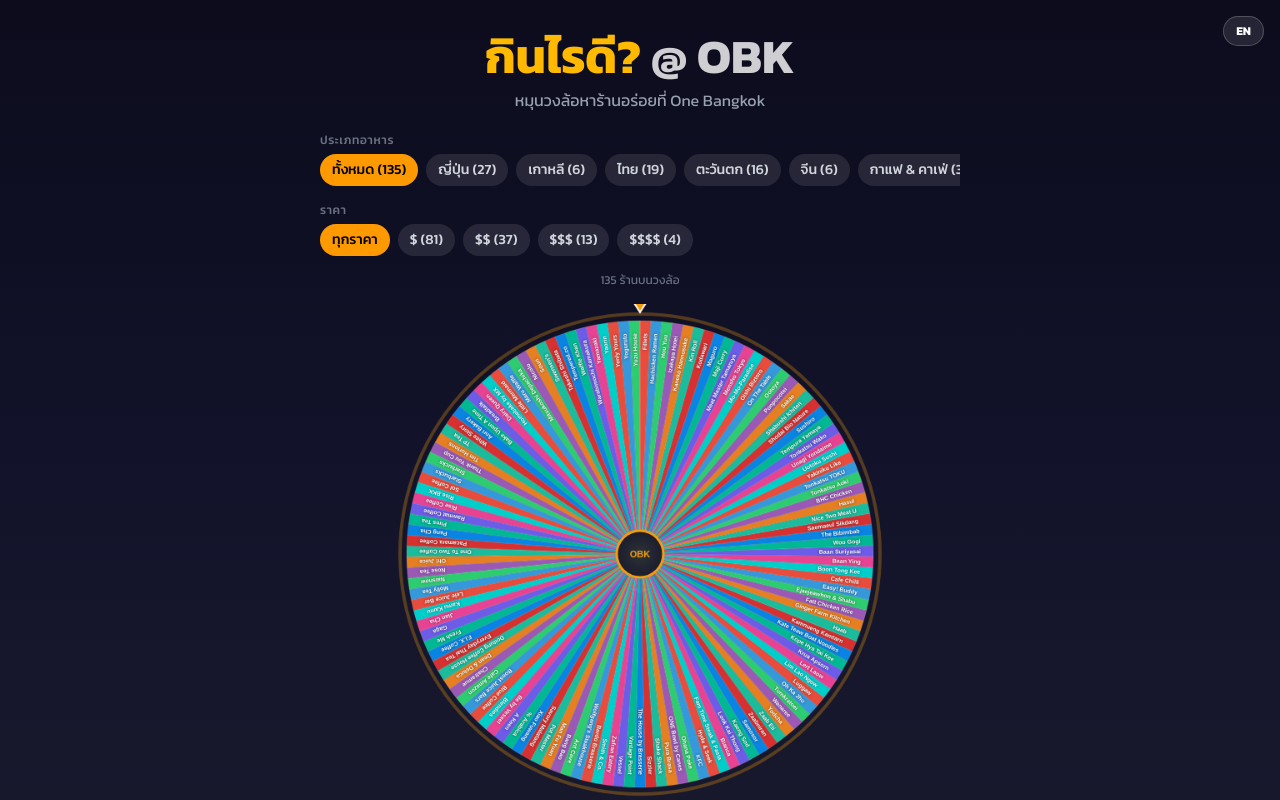
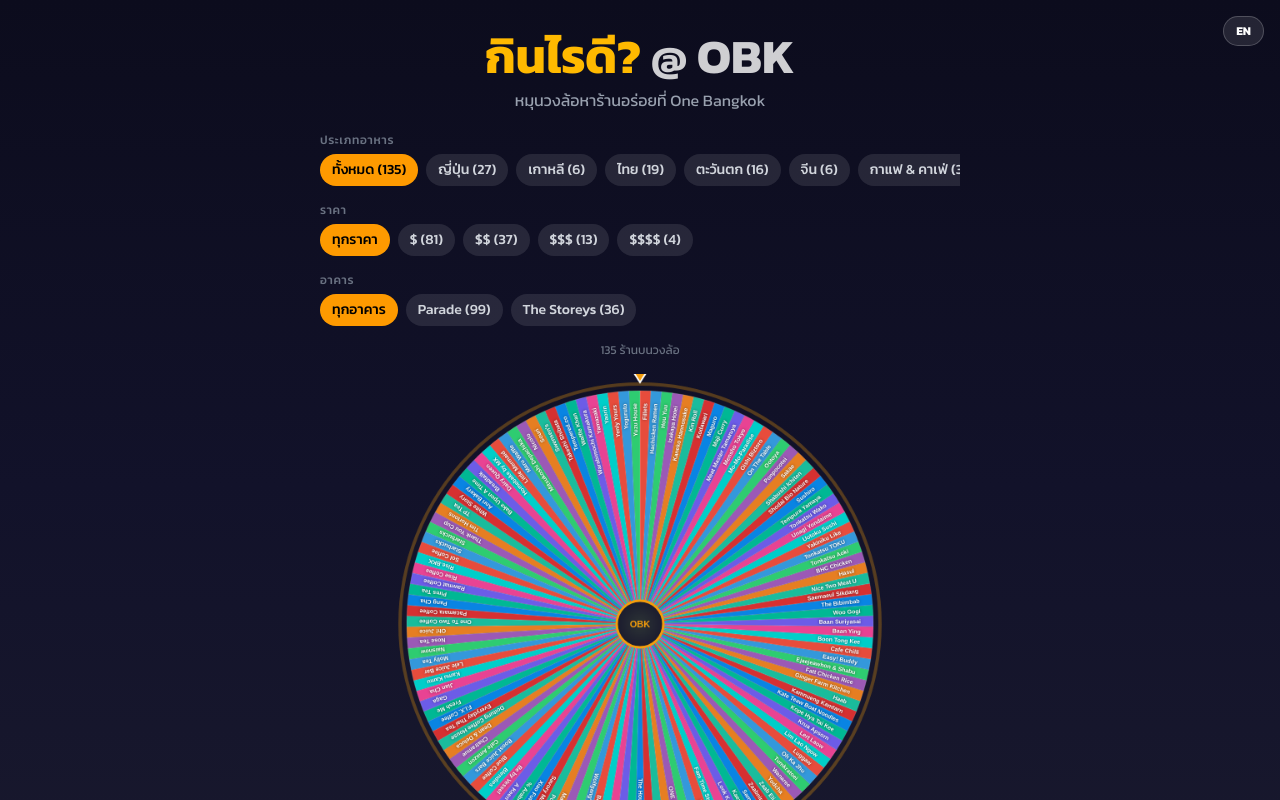
Before and after one commit to ThanatWongsamut/kin-rai-obk, a Next.js app: page / in a window 1280 px wide. Shown: the top 800 px of the page. Built offline with nearby package versions, Linux system fonts and the light colour scheme.

Commit message:
add building filter

```diff
--- a/src/app/page.tsx
+++ b/src/app/page.tsx
@@ -13,11 +13,14 @@
 import { t, CATEGORY_LABELS, PRICE_DESC, type Lang } from "@/i18n";
 
 const PRICE_TIERS: PriceRange[] = [1, 2, 3, 4];
+const BUILDINGS = ["Parade", "The Storeys"] as const;
+type Building = (typeof BUILDINGS)[number];
 
 export default function Home() {
   const [lang, setLang] = useState<Lang>("th");
   const [selectedCats, setSelectedCats] = useState<Category[]>([]);
   const [selectedPrices, setSelectedPrices] = useState<PriceRange[]>([]);
+  const [selectedBuildings, setSelectedBuildings] = useState<Building[]>([]);
   const [result, setResult] = useState<Restaurant | null>(null);
   const [isSpinning, setIsSpinning] = useState(false);
   const [imgError, setImgError] = useState(false);
@@ -38,43 +41,42 @@
     );
   };
 
+  const toggleBuilding = (b: Building) => {
+    setSelectedBuildings((prev) =>
+      prev.includes(b) ? prev.filter((x) => x !== b) : [...prev, b]
+    );
+  };
+
+  // Shared filter helper
+  const matchesFilters = (r: Restaurant, opts?: { skipCat?: boolean; skipPrice?: boolean; skipBuilding?: boolean }) => {
+    const catOk = opts?.skipCat || selectedCats.length === 0 || selectedCats.includes(r.category);
+    const priceOk = opts?.skipPrice || selectedPrices.length === 0 || selectedPrices.includes(r.priceRange);
+    const buildingOk = opts?.skipBuilding || selectedBuildings.length === 0 || selectedBuildings.includes(r.building as Building);
+    return catOk && priceOk && buildingOk;
+  };
+
   const filtered = useMemo(
-    () =>
-      restaurants.filter((r) => {
-        const catOk =
-          selectedCats.length === 0 || selectedCats.includes(r.category);
-        const priceOk =
-          selectedPrices.length === 0 || selectedPrices.includes(r.priceRange);
-        return catOk && priceOk;
-      }),
-    [selectedCats, selectedPrices]
+    () => restaurants.filter((r) => matchesFilters(r)),
+    [selectedCats, selectedPrices, selectedBuildings]
   );
 
   const getCatCount = (cat: Category) =>
-    restaurants.filter(
-      (r) =>
-        r.category === cat &&
-        (selectedPrices.length === 0 || selectedPrices.includes(r.priceRange))
-    ).length;
+    restaurants.filter((r) => r.category === cat && matchesFilters(r, { skipCat: true })).length;
 
   const getPriceCount = (price: PriceRange) =>
-    restaurants.filter(
-      (r) =>
-        r.priceRange === price &&
-        (selectedCats.length === 0 || selectedCats.includes(r.category))
-    ).length;
+    restaurants.filter((r) => r.priceRange === price && matchesFilters(r, { skipPrice: true })).length;
+
+  const getBuildingCount = (b: Building) =>
+    restaurants.filter((r) => r.building === b && matchesFilters(r, { skipBuilding: true })).length;
 
   const handleResult = (r: Restaurant) => {
     setImgError(false);
     setResult(r);
   };
 
-  const filterKey = `${[...selectedCats].sort().join(",")}-${[...selectedPrices].sort().join(",")}`;
+  const filterKey = `${[...selectedCats].sort().join(",")}-${[...selectedPrices].sort().join(",")}-${[...selectedBuildings].sort().join(",")}`;
 
-  const allCatCount =
-    selectedPrices.length === 0
-      ? restaurants.length
-      : restaurants.filter((r) => selectedPrices.includes(r.priceRange)).length;
+  const allCatCount = restaurants.filter((r) => matchesFilters(r, { skipCat: true })).length;
 
   return (
     <div className="min-h-dvh bg-gradient-to-b from-[#0c0c1d] via-[#12122a] to-[#1a1a2e] text-white">
@@ -143,6 +145,30 @@
                 disabled={isSpinning}
                 onClick={() => togglePrice(p)}
                 title={PRICE_DESC[p][lang]}
+              />
+            ))}
+          </div>
+        </div>
+
+        {/* Building Filter */}
+        <div>
+          <p className="text-xs text-gray-500 uppercase tracking-wider mb-1.5 font-medium">
+            {t("buildingLabel", lang)}
+          </p>
+          <div className="flex gap-2 overflow-x-auto scrollbar-hide pb-1">
+            <FilterPill
+              label={t("allBuildings", lang)}
+              active={selectedBuildings.length === 0}
+              disabled={isSpinning}
+              onClick={() => setSelectedBuildings([])}
+            />
+            {BUILDINGS.map((b) => (
+              <FilterPill
+                key={b}
+                label={`${b} (${getBuildingCount(b)})`}
+                active={selectedBuildings.includes(b)}
+                disabled={isSpinning}
+                onClick={() => toggleBuilding(b)}
               />
             ))}
           </div>
--- a/src/i18n.ts
+++ b/src/i18n.ts
@@ -12,6 +12,8 @@
   all: { th: "ทั้งหมด", en: "All" },
   priceLabel: { th: "ราคา", en: "Price" },
   allPrices: { th: "ทุกราคา", en: "All Prices" },
+  buildingLabel: { th: "อาคาร", en: "Building" },
+  allBuildings: { th: "ทุกอาคาร", en: "All Buildings" },
   wheelCount: { th: "ร้านบนวงล้อ", en: "restaurants on the wheel" },
   resultHeading: { th: "วันนี้ไปกิน...", en: "You should eat at..." },
   spinAgain: { th: "หมุนอีกครั้ง", en: "Spin Again" },
```
